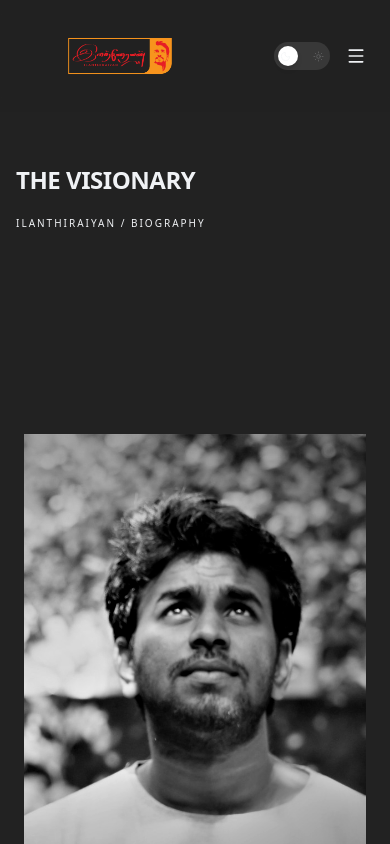
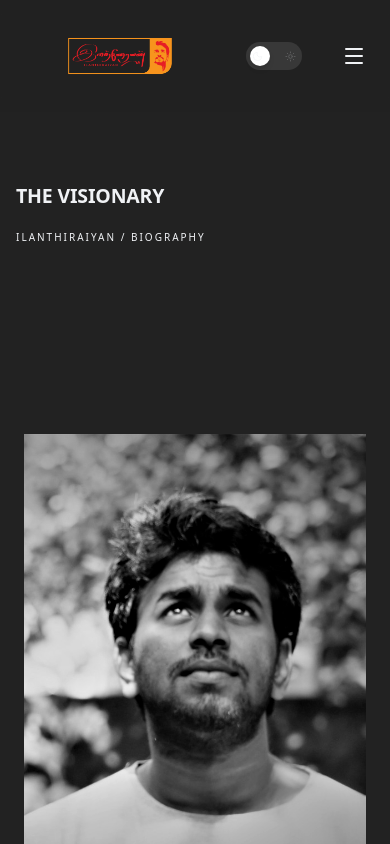
Before and after one commit to Ramsan-code/founder-portfolio, a Next.js app: page /about in a window 390 px wide. Shown: the top 844 px of the page. Built offline with nearby package versions, Linux system fonts and the light colour scheme.

Commit message:
style: adjust padding and opacity for improved layout and readability across multiple pages

```diff
--- a/src/app/about/page.tsx
+++ b/src/app/about/page.tsx
@@ -35,7 +35,7 @@ export default function AboutPage() {
         <HeroTypography
           text="THE VISIONARY"
           subtitle="ILANTHIRAIYAN / BIOGRAPHY"
-          className="min-h-0 pt-24 pb-8"
+          className="min-h-0 pb-8"
         />
       </section>
 
--- a/src/app/contact/page.tsx
+++ b/src/app/contact/page.tsx
@@ -27,7 +27,7 @@ export default function ContactPage() {
             className="w-full max-w-md space-y-8 sm:space-y-12 px-4 sm:px-0"
           >
             <div className="flex flex-col space-y-3">
-              <label className="text-[10px] uppercase tracking-[0.5em] font-black opacity-40">
+              <label className="text-[10px] uppercase tracking-[0.5em] font-black opacity-70">
                 Your Name
               </label>
               <input
@@ -38,7 +38,7 @@ export default function ContactPage() {
             </div>
 
             <div className="flex flex-col space-y-3">
-              <label className="text-[10px] uppercase tracking-[0.5em] font-black opacity-40">
+              <label className="text-[10px] uppercase tracking-[0.5em] font-black opacity-70">
                 Your Email Address
               </label>
               <input
@@ -49,7 +49,7 @@ export default function ContactPage() {
             </div>
 
             <div className="flex flex-col space-y-3">
-              <label className="text-[10px] uppercase tracking-[0.5em] font-black opacity-40">
+              <label className="text-[10px] uppercase tracking-[0.5em] font-black opacity-70">
                 Message
               </label>
               <textarea
@@ -94,8 +94,8 @@ export default function ContactPage() {
         </section>
       </div>
 
-      {/* Desktop-only absolute baseline */}
-      <div className="hidden lg:flex absolute bottom-12 left-6 sm:left-12 space-x-12 opacity-30">
+      {/* Desktop-only absolute baseline — aligned with main section padding */}
+      <div className="hidden lg:flex absolute bottom-12 left-6 sm:left-16 space-x-12 opacity-30">
         <div className="flex flex-col space-y-1">
           <span className="text-[8px] uppercase tracking-[0.5em] font-bold">Location / இடம்</span>
           <span className="text-[10px] uppercase tracking-[0.3em] font-medium">Vavuniya, Sri Lanka</span>
--- a/src/app/page.tsx
+++ b/src/app/page.tsx
@@ -8,13 +8,13 @@ export default function Home() {
     <main className="relative min-h-screen bg-background text-foreground overflow-hidden selection:bg-foreground selection:text-background cursor-crosshair transition-colors duration-500">
       <Navbar />
 
-      <div className="grid grid-cols-1 md:grid-cols-2 min-h-screen">
+      <div className="grid grid-cols-1 md:grid-cols-2 min-h-screen pt-24 sm:pt-0">
         {/* Left Side: Typography */}
         <section className="flex flex-col justify-center px-6 sm:px-16 z-20">
           <HeroTypography
             text="ILANTHIRAIYAN"
             subtitle="FILMMAKER // STORYTELLER // CATALYST for Eezham Cinema "
-            className="min-h-0 pt-24 pb-20 sm:pt-16 sm:pb-0"
+            className="min-h-0 pt-32 pb-20 sm:pt-16 sm:pb-0"
           />
         </section>
 
@@ -31,8 +31,8 @@ export default function Home() {
         </section>
       </div>
 
-      {/* Atmospheric Baseline */}
-      <div className="absolute bottom-12 left-6 sm:left-12 flex space-x-12 opacity-30">
+      {/* Atmospheric Baseline — responsive positioning */}
+      <div className="relative md:absolute bottom-0 md:bottom-12 left-0 md:left-12 flex flex-col md:flex-row space-y-6 md:space-y-0 md:space-x-12 opacity-30 px-6 lg:px-16 py-12 md:py-0 bg-background md:bg-transparent">
         <div className="flex flex-col space-y-1">
           <span className="text-[8px] uppercase tracking-[0.5em] font-bold">EST. 2018</span>
           <span className="text-[10px] uppercase tracking-[0.3em] font-medium">ARCHIVE INDEX NO. 248</span>
--- a/src/app/press/page.tsx
+++ b/src/app/press/page.tsx
@@ -47,7 +47,7 @@ export default function PressPage() {
     <main className="bg-background text-foreground min-h-screen transition-colors duration-500">
       <Navbar />
 
-      <div className="pt-24 flex flex-col items-center">
+      <div className="flex flex-col items-center">
         <HeroTypography
           text="PRESS INDEX"
           subtitle="ARCHIVAL MEDIA CLIPPINGS"
--- a/src/app/work/page.tsx
+++ b/src/app/work/page.tsx
@@ -47,7 +47,7 @@ export default function WorkPage() {
     <main className="bg-background text-foreground min-h-screen transition-colors duration-500">
       <Navbar />
 
-      <div className="pt-24 flex flex-col items-center">
+      <div className="flex flex-col items-center">
         <HeroTypography
           text="SELECTED WORK"
           subtitle="A living archive of Eezham cinema."
--- a/src/components/patty-moore/HeroTypography.tsx
+++ b/src/components/patty-moore/HeroTypography.tsx
@@ -30,10 +30,11 @@ export const HeroTypography: React.FC<HeroTypographyProps> = ({
   // Dynamically scale font so the text always fits on one line.
   // Conservative scaling for mobile and desktop split grids.
   const getFontSize = () => {
-    if (charCount <= 7) return "clamp(2.5rem, 12vw, 8rem)";  // e.g. "PRESS"
-    if (charCount <= 9) return "clamp(2rem, 10vw, 7rem)";   // e.g. "DIRECTOR"
-    if (charCount <= 11) return "clamp(1.75rem, 8vw, 6rem)"; // e.g. "PATTY MOORE"
-    return "clamp(1.5rem, 6vw, 5rem)";                       // e.g. "SELECTED WORK"
+    // Mobile-first conservative scaling
+    if (charCount <= 7) return "clamp(2.5rem, 10vw, 8rem)";  // e.g. "PRESS"
+    if (charCount <= 9) return "clamp(2rem, 8vw, 7rem)";    // e.g. "DIRECTOR"
+    if (charCount <= 11) return "clamp(1.5rem, 7vw, 6rem)"; // e.g. "PATTY MOORE"
+    return "clamp(1.2rem, 5vw, 5rem)";                       // e.g. "SELECTED WORK"
   };
 
   const containerVariants = {
@@ -50,12 +51,12 @@ export const HeroTypography: React.FC<HeroTypographyProps> = ({
   const charVariants = {
     hidden: {
       opacity: 0,
-      letterSpacing: "0.5em",
+      letterSpacing: "0.2em", // Reduced from 0.5em to prevent extreme initial width
       filter: "blur(4px)",
     },
     visible: {
       opacity: 1,
-      letterSpacing: "-0.02em",
+      letterSpacing: "-0.01em", // Slightly less tight for better legibility
       filter: "blur(0px)",
       transition: {
         duration: 0.8,
@@ -80,7 +81,7 @@ export const HeroTypography: React.FC<HeroTypographyProps> = ({
   return (
     <div
       className={cn(
-        "flex flex-col justify-center min-h-[50vh] py-20 px-4 sm:px-12 w-full max-w-full overflow-hidden",
+        "flex flex-col justify-center min-h-[40vh] pt-32 sm:pt-40 pb-20 px-4 sm:px-12 w-full max-w-full overflow-hidden",
         className
       )}
     >
@@ -88,11 +89,11 @@ export const HeroTypography: React.FC<HeroTypographyProps> = ({
         variants={containerVariants}
         initial="hidden"
         animate="visible"
-        className="relative w-full overflow-hidden"
+        className="relative w-full max-w-full overflow-hidden"
       >
         {/* whitespace-nowrap + overflow-hidden prevents wrapping at any width */}
         <Component
-          className="font-black leading-[0.85] uppercase whitespace-nowrap overflow-hidden w-full"
+          className="font-black leading-[0.85] uppercase whitespace-nowrap overflow-hidden w-full block"
           style={{ fontSize: getFontSize() }}
         >
           {characters.map((char, index) => (
--- a/src/components/patty-moore/Navbar.tsx
+++ b/src/components/patty-moore/Navbar.tsx
@@ -158,7 +158,7 @@ export const Navbar: React.FC = () => {
             src="/images/Kishanth Logo-01.png"
             alt="Ilanthiraiyan Logo"
             fill
-            className="object-contain"
+            className="object-contain dark:mix-blend-normal mix-blend-multiply transition-colors"
             priority
           />
         </Link>
@@ -172,14 +172,14 @@ export const Navbar: React.FC = () => {
         </div>
 
         {/* Mobile: Toggle + Hamburger */}
-        <div className="md:hidden flex items-center space-x-4">
+        <div className="md:hidden flex items-center space-x-8">
           <ThemeToggle />
           <button
             onClick={() => setIsOpen(!isOpen)}
-            className="text-foreground"
+            className="text-foreground p-2 -mr-2"
             aria-label={isOpen ? "Close menu" : "Open menu"}
           >
-            {isOpen ? <X size={20} /> : <Menu size={20} />}
+            {isOpen ? <X size={24} /> : <Menu size={24} />}
           </button>
         </div>
       </nav>
```
